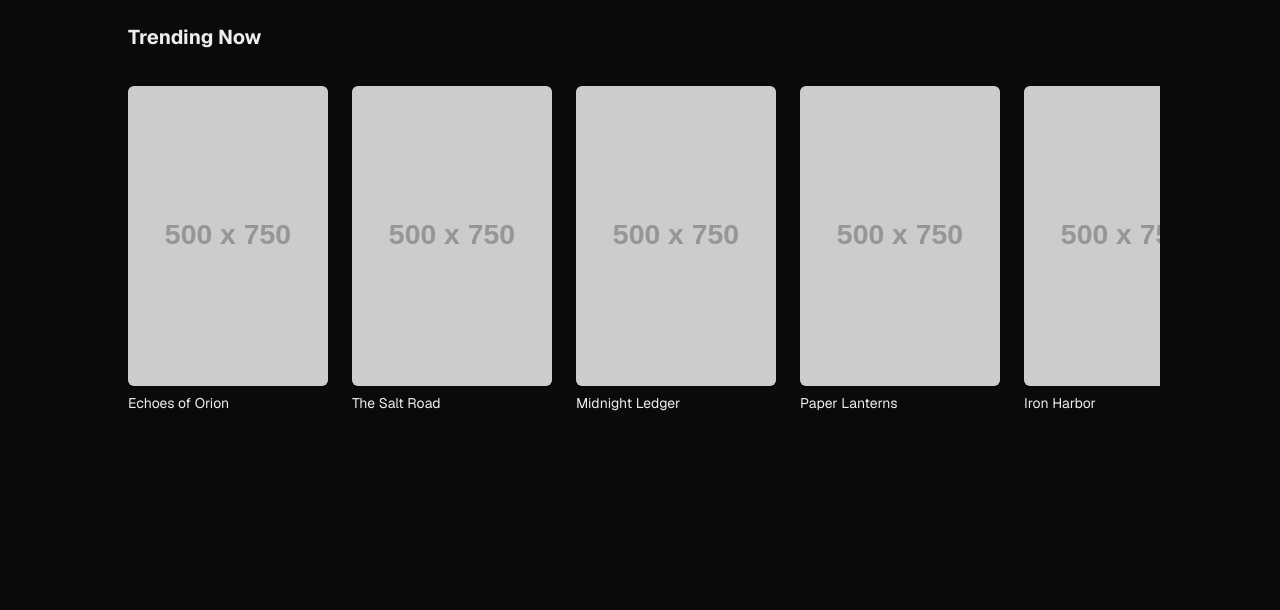
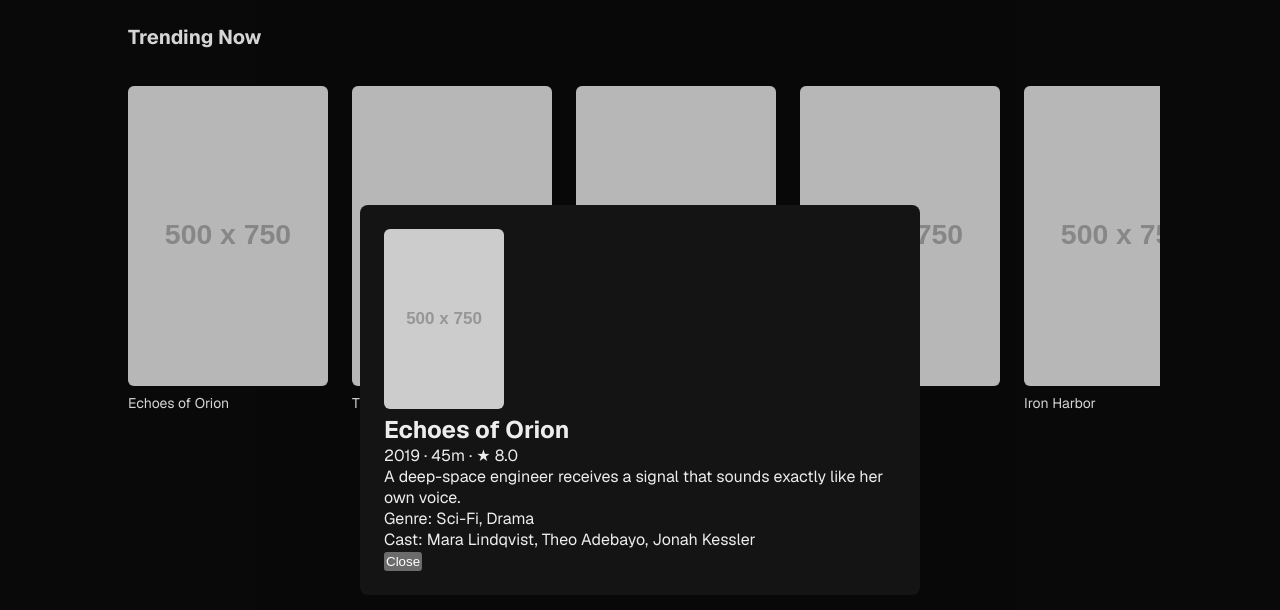
Before and after one commit to kzografos/trending-app, a Next.js app: page / in a window 1280 px wide. Both pictures are taken after a click on the button "Echoes of Orion". Shown: the top 610 px of the page. Built offline with nearby package versions, Linux system fonts and the light colour scheme.

Commit message:
feat: add ContentModal using native dialog

```diff
--- /dev/null
+++ b/src/components/ContentModal.module.css
@@ -0,0 +1,16 @@
+.dialog {
+  width: calc(100% - 32px);
+  max-width: 560px;
+  margin: auto;
+  padding: 24px;
+  border: 0;
+  border-radius: 8px;
+  background: #141414;
+  color: var(--foreground);
+}
+
+.poster {
+  width: 120px;
+  height: auto;
+  border-radius: 6px;
+}
--- /dev/null
+++ b/src/components/ContentModal.tsx
@@ -0,0 +1,65 @@
+import { useEffect, useRef } from "react";
+import type { ContentItem } from "@/types/content";
+import { formatDuration, formatRating } from "@/lib/format";
+import styles from "./ContentModal.module.css";
+
+interface ContentModalProps {
+  item: ContentItem | null;
+  onClose: () => void;
+}
+
+export function ContentModal({ item, onClose }: ContentModalProps) {
+  const dialogRef = useRef<HTMLDialogElement>(null);
+
+  useEffect(() => {
+    const dialog = dialogRef.current;
+    if (!dialog) return;
+
+    if (item && !dialog.open) {
+      dialog.showModal();
+    }
+
+    if (!item && dialog.open) {
+      dialog.close();
+    }
+  }, [item]);
+
+  return (
+    <dialog
+      ref={dialogRef}
+      className={styles.dialog}
+      aria-labelledby="modal-title"
+      onClose={onClose}
+    >
+      {item && (
+        <>
+          {/* eslint-disable-next-line @next/next/no-img-element -- external API thumbnails (SVG placeholders); see README */}
+          <img
+            className={styles.poster}
+            src={item.thumbnail}
+            alt=""
+            width={500}
+            height={750}
+          />
+
+          <h2 id="modal-title">{item.title}</h2>
+
+          <p>
+            {item.year} · {formatDuration(item.duration)} ·{" "}
+            <span aria-hidden="true">★</span>
+            <span className="visually-hidden">Rating:</span>{" "}
+            {formatRating(item.rating)}
+          </p>
+          <p>{item.description}</p>
+
+          <p>Genre: {item.genre.join(", ")}</p>
+          <p>Cast: {item.cast.join(", ")}</p>
+
+          <button type="button" onClick={onClose}>
+            Close
+          </button>
+        </>
+      )}
+    </dialog>
+  );
+}
--- a/src/components/TrendingRow.tsx
+++ b/src/components/TrendingRow.tsx
@@ -1,5 +1,8 @@
 "use client";
 
+import { useState } from "react";
+import type { ContentItem } from "@/types/content";
+import { ContentModal } from "@/components/ContentModal";
 import { useTrending } from "@/hooks/useTrending";
 import styles from "./TrendingRow.module.css";
 
@@ -20,6 +23,7 @@ function RowSkeleton() {
 
 export function TrendingRow() {
   const { status, items, retry } = useTrending();
+  const [selected, setSelected] = useState<ContentItem | null>(null);
 
   return (
     <section
@@ -54,7 +58,11 @@ export function TrendingRow() {
         <ul className={styles.row}>
           {items.map((item) => (
             <li key={item.id} className={styles.item}>
-              <button type="button" className={styles.tile}>
+              <button
+                type="button"
+                className={styles.tile}
+                onClick={() => setSelected(item)}
+              >
                 {/* eslint-disable-next-line @next/next/no-img-element -- external API thumbnails (SVG placeholders); see README */}
                 <img
                   className={styles.poster}
@@ -70,6 +78,7 @@ export function TrendingRow() {
           ))}
         </ul>
       )}
+      <ContentModal item={selected} onClose={() => setSelected(null)} />
     </section>
   );
 }
```
